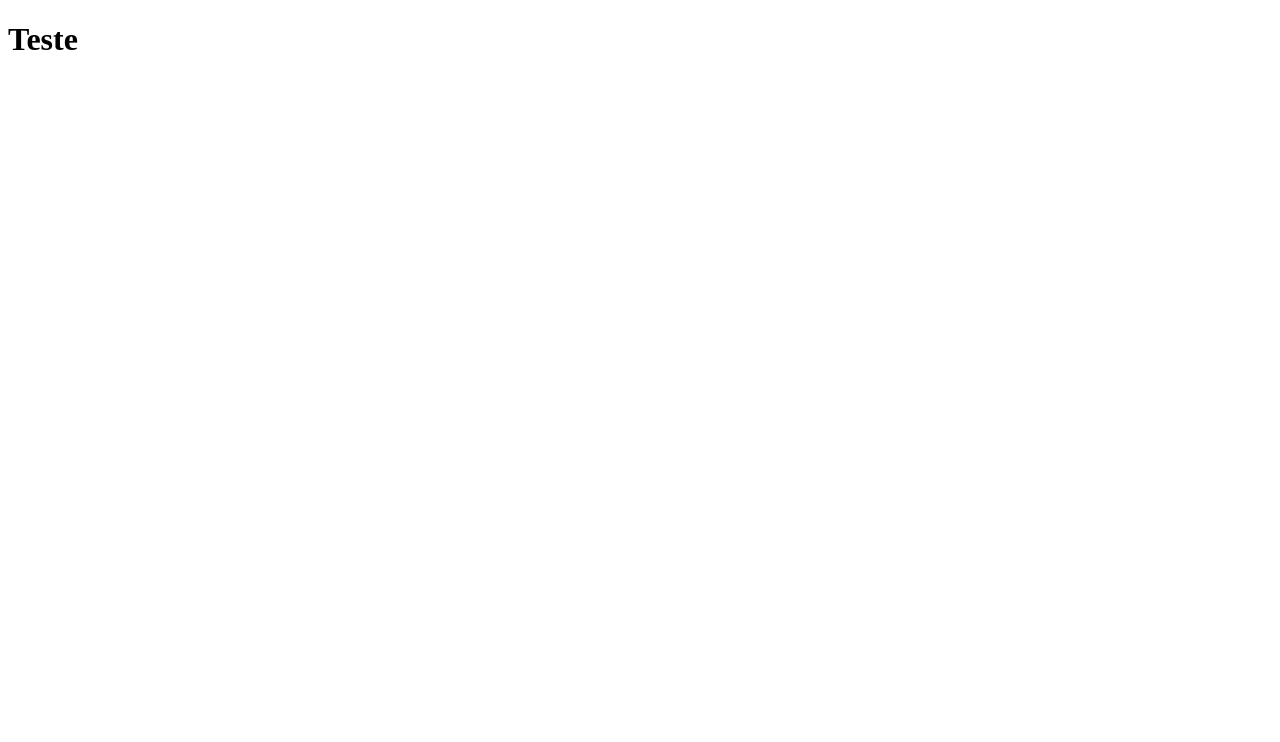
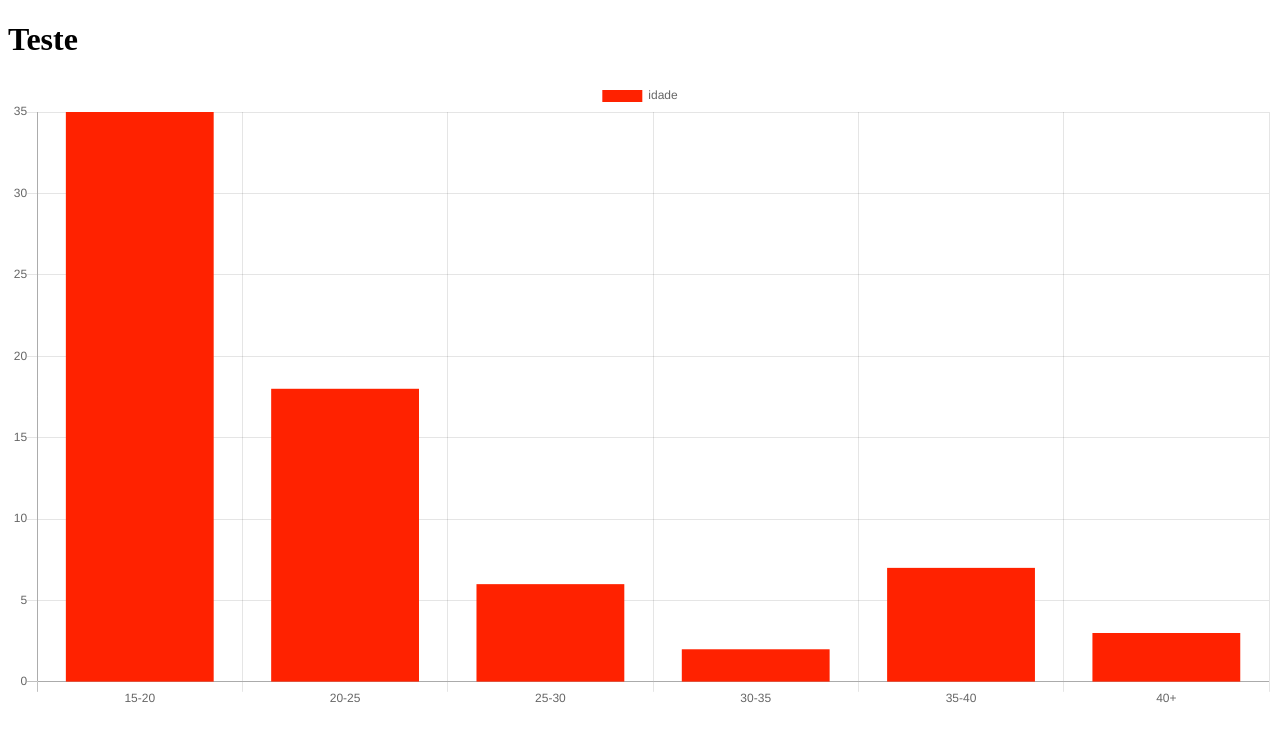
Before and after one commit to ruann-carlos/Projeto-socio-economico-FATEC-Franca, a website: page index.html in a window 1280 px wide. Drawn offline with nearby package versions, Linux system fonts and the light colour scheme.

Commit message:
implementando primeiro grafico e adicionando comentarios

```diff
--- a/index.html
+++ b/index.html
@@ -5,8 +5,11 @@
     <meta charset='UTF-8'>
     <title>Teste 1</title>
     <script src="./js/app.js"></script>
+    <script src="https://cdnjs.cloudflare.com/ajax/libs/Chart.js/2.7.1/Chart.min.js"></script>
 </head>
 
 <body class="conteudo exercicio">
     <h1>Teste</h1>
+
+    <canvas id="primeiroGrafico"></canvas>
 </body>
--- a/js/app.js
+++ b/js/app.js
@@ -1,6 +1,6 @@
 
 const url = "/dados/result.json"
-fetch(url)
+ fetch(url)
     .then(resp => resp.json())
     .then(dados => {
         labels = labels(dados[0])
@@ -12,10 +12,12 @@ fetch(url)
         idades = datas.map(dataString => getIdadeByString(dataString))
         console.log(idades);
         let categorias = categoria(idades);
-        console.log(categorias);
+        console.log(Object.keys(categorias));
+        let primeiroGrafico = document.getElementById("primeiroGrafico").getContext('3d');
+        makeChart(categorias);
     })
 
-function getIdadeByString(nascString) {
+function getIdadeByString(nascString) {// função para pegar datas  da pergunta de nascimento do json
     let nascArray = nascString.split("-")
     let [ano, mes] = [Number(nascArray[0]), Number(nascArray[1])]
     let idade = 2020 - ano
@@ -24,7 +26,7 @@ function getIdadeByString(nascString) {
     } else return idade
 }
 
-function labels(dados, inner=false, arr=null) {
+function labels(dados, inner=false, arr=null) {//função para pegar labels do json
     let perguntas = arr || Array()
     for (i in dados) {
         if (typeof dados[i] == "object") {
@@ -41,7 +43,7 @@ function labels(dados, inner=false, arr=null) {
     return perguntas
 }
 
-function padronizacao(dados, inner=false, obj=null) {
+function padronizacao(dados, inner=false, obj=null) {//função do pra padronizar (o?o)
     let perguntas = obj || Object()
     for (i in dados) {
         if (typeof dados[i] == "object") {
@@ -59,7 +61,7 @@ function padronizacao(dados, inner=false, obj=null) {
     return perguntas
 }
 
-function categoria (arr){
+function categoria (arr){//função para classificação da idade em categorias
     const categorias = {
         "15 a 20": 0,
         "21 a 25": 0,
@@ -85,3 +87,19 @@ function categoria (arr){
     }
     return categorias;
 }
+
+function makeChart(arr){ //função que pega os dados de vetores e objetos para a criação do gráfico
+    let res = Object.values(arr);
+    let chart =  new Chart(primeiroGrafico, {
+        type:'bar',
+
+        data: {
+            labels: ['15-20', '20-25', '25-30', '30-35', '35-40', '40+'],
+            datasets:[{
+                label: ['idade'],
+                data: res,
+                backgroundColor: "#ff2200"
+            }]
+        }
+    });
+}
```
